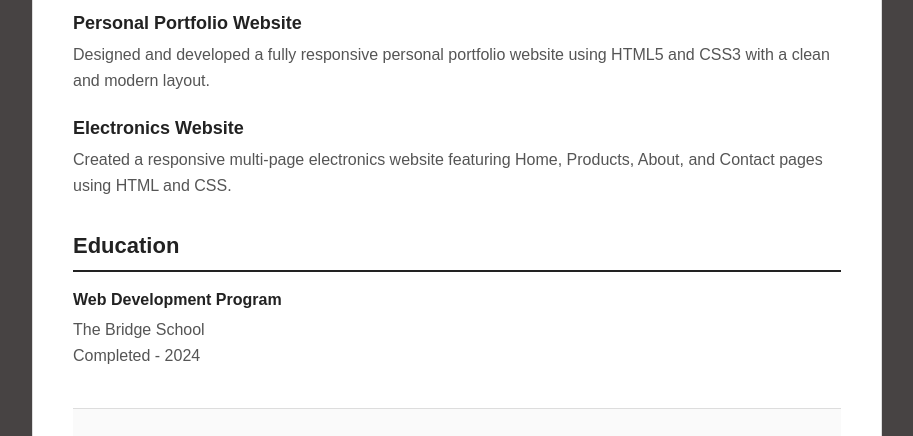
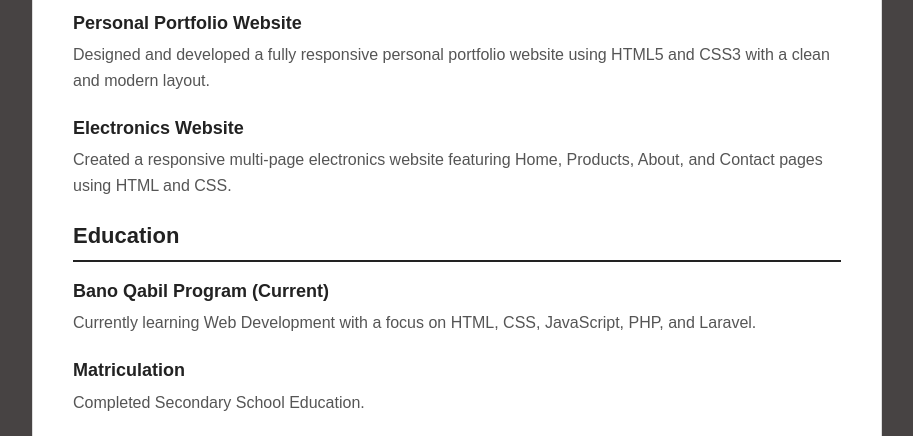
Before and after one commit to arhamrajputrr-commits/Nexora, a plain HTML site: page cv.html in a window 1280 px wide. Shown: the part 839-1275 px from the top of the page, without its empty margins (183-1096 px from the left). Drawn offline with Linux system fonts and the light colour scheme.

Commit message:
initail commit

```diff
--- a/cv.html
+++ b/cv.html
@@ -260,15 +260,19 @@ Created a responsive multi-page electronics website featuring Home, Products, Ab
 </p>
 </div>
 
-</section>
-
 <section class="education">
 
-<h3>Education</h3>
+    <h3>Education</h3>
 
-<h4>Web Development Program</h4>
-<p>The Bridge School</p>
-<p>Completed - 2024</p>
+    <div class="project">
+        <h4>Bano Qabil Program (Current)</h4>
+        <p>Currently learning Web Development with a focus on HTML, CSS, JavaScript, PHP, and Laravel.</p>
+    </div>
+
+    <div class="project">
+        <h4>Matriculation</h4>
+        <p>Completed Secondary School Education.</p>
+    </div>
 
 </section>
 
```
